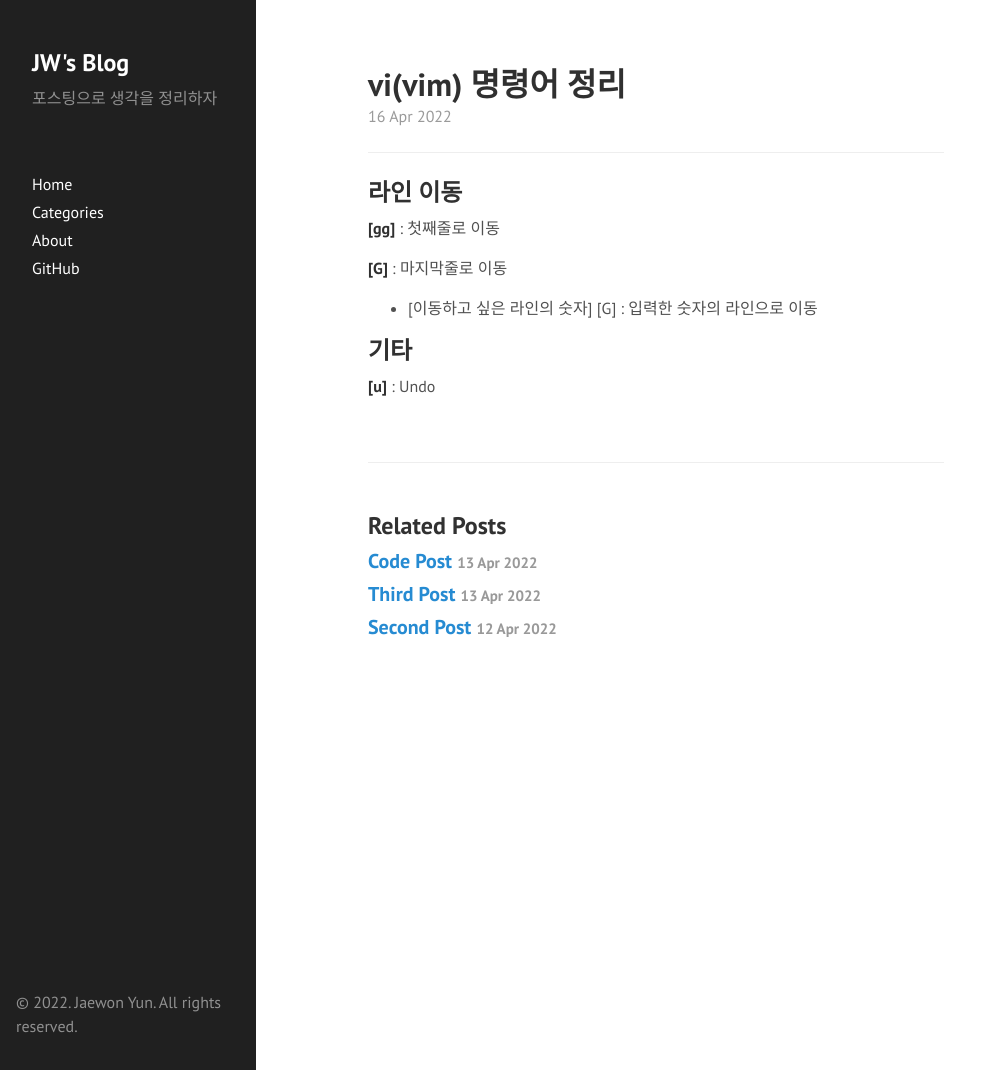
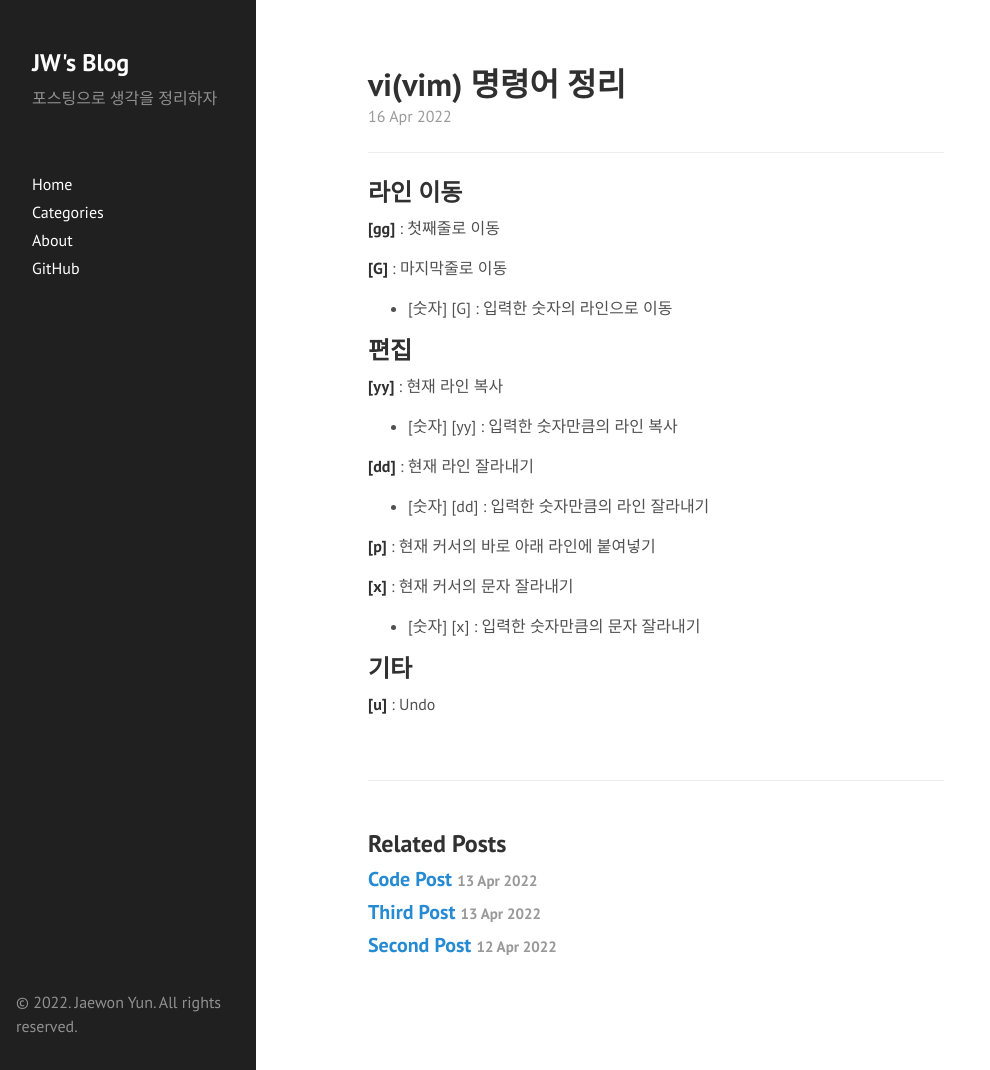
Before and after one commit to woin2ee/woin2ee.github.io, a Jekyll site: the page built from _posts/2022./2022-04-16-vi-shortcut.md, in a window 1280 px wide and 1070 px high. Shown: the whole window, without its empty margins (0-990 px from the left). Built offline with Jekyll 4.4.1, drawn with Linux system fonts in a browser that asks for light colours.

Commit message:
Update post

```diff
--- a/_posts/2022./2022-04-16-vi-shortcut.md
+++ b/_posts/2022./2022-04-16-vi-shortcut.md
@@ -13,7 +13,23 @@ categories: Posts
 
 **[G]** : 마지막줄로 이동
 
-- [이동하고 싶은 라인의 숫자] [G] : 입력한 숫자의 라인으로 이동
+- [숫자] [G] : 입력한 숫자의 라인으로 이동
+
+## 편집
+
+**[yy]** : 현재 라인 복사
+
+- [숫자] [yy] : 입력한 숫자만큼의 라인 복사
+
+**[dd]** : 현재 라인 잘라내기
+
+- [숫자] [dd] : 입력한 숫자만큼의 라인 잘라내기
+
+**[p]** : 현재 커서의 바로 아래 라인에 붙여넣기
+
+**[x]** : 현재 커서의 문자 잘라내기
+
+- [숫자] [x] : 입력한 숫자만큼의 문자 잘라내기
 
 ## 기타
 
```
